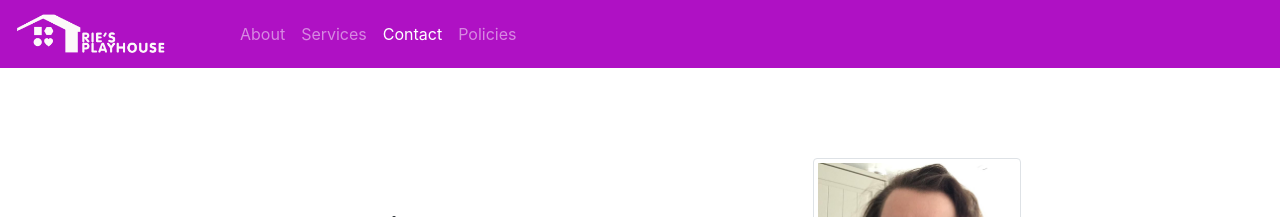
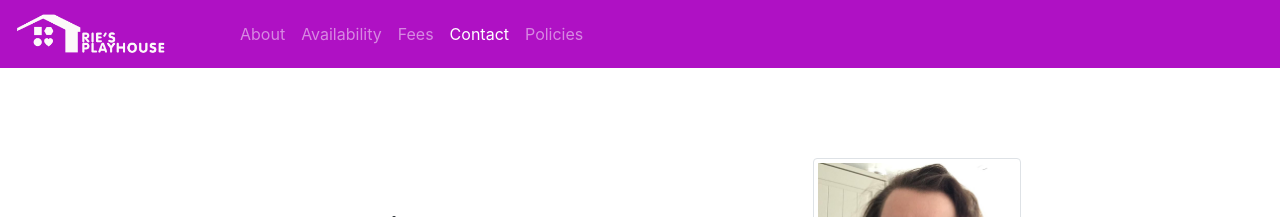
Before and after one commit to keith-smale/ries-playhouse, a Jekyll site: the page built from index.html, in a window 1280 px wide. Shown: the top 217 px of the page. Built offline with Jekyll 4.4.1, drawn with Linux system fonts in a browser that asks for light colours.

Commit message:
added new menu items

```diff
--- a/_includes/header.html
+++ b/_includes/header.html
@@ -14,7 +14,10 @@
           <a class="nav-link js-scroll-trigger" href="#about">About</a>
         </li>
         <li class="nav-item">
-          <a class="nav-link js-scroll-trigger" href="#services">Services</a>
+          <a class="nav-link js-scroll-trigger" href="#availability">Availability</a>
+        </li>
+        <li class="nav-item">
+          <a class="nav-link js-scroll-trigger" href="#fees">Fees</a>
         </li>
         <li class="nav-item">
           <a class="nav-link js-scroll-trigger" href="#contact">Contact</a>
--- a/_includes/header1.html
+++ b/_includes/header1.html
@@ -14,7 +14,10 @@
           <a class="nav-link js-scroll-trigger" href="/#about">About</a>
         </li>
         <li class="nav-item">
-          <a class="nav-link js-scroll-trigger" href="/#services">Services</a>
+          <a class="nav-link js-scroll-trigger" href="/#availability">Availability</a>
+        </li>
+        <li class="nav-item">
+          <a class="nav-link js-scroll-trigger" href="/#fees">Fees</a>
         </li>
         <li class="nav-item">
           <a class="nav-link js-scroll-trigger" href="/#contact">Contact</a>
```
